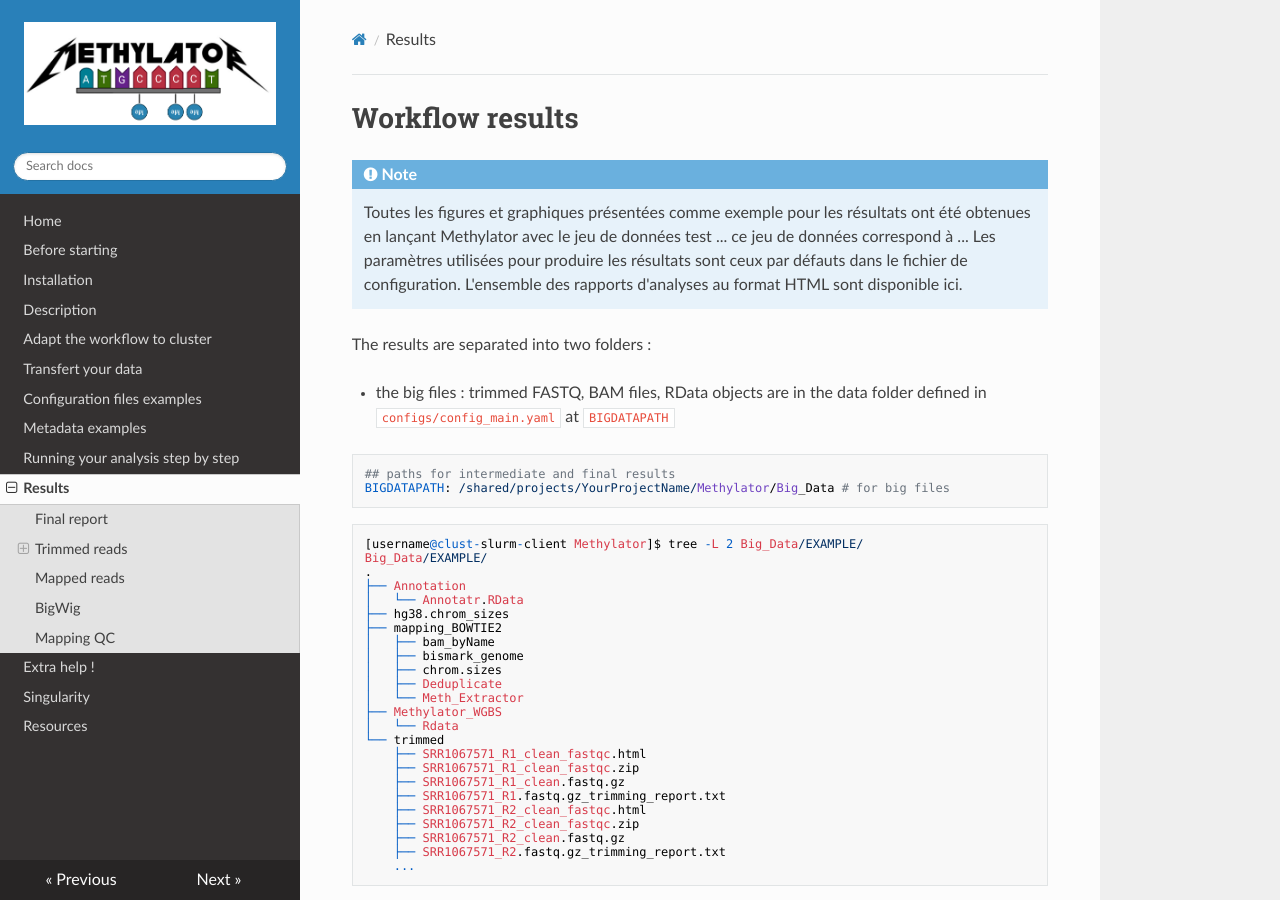
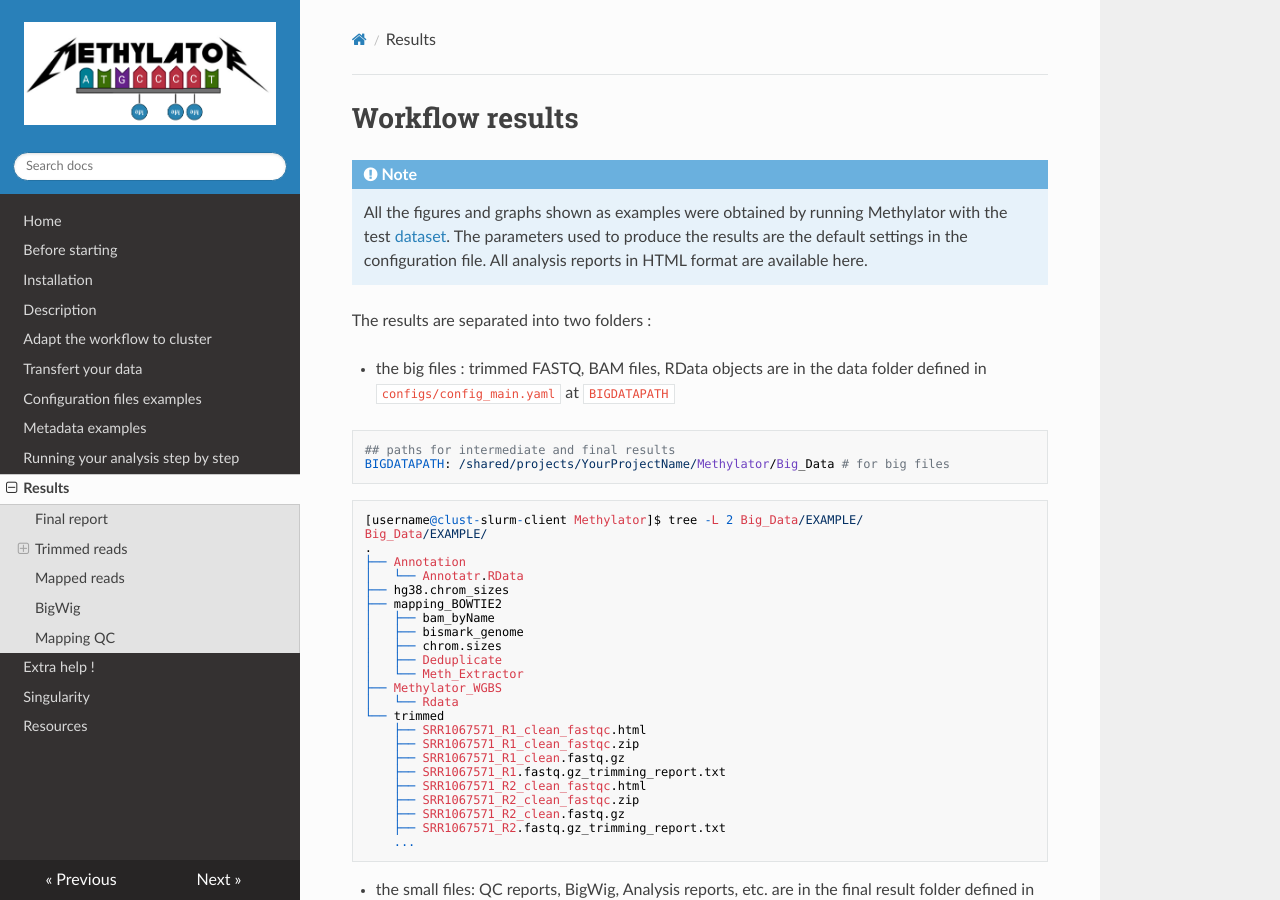
Before and after one commit to parisepigenetics/Methylator-Documentation, an MkDocs documentation site: the page built from docs/results.md, in a window 1280 px wide and 900 px high. Built offline with MkDocs 1.6.1, drawn with Linux system fonts in a browser that asks for light colours; nearby versions of some CDN libraries.

Commit message:
Update results.md

```diff
--- a/docs/results.md
+++ b/docs/results.md
@@ -1,10 +1,8 @@
 # Workflow results
 
+!!! note
+    All the figures and graphs shown as examples were obtained by running Methylator with the test [dataset](quick_start.md). The parameters used to produce the results are the default settings in the configuration file. All analysis reports in HTML format are available here.
 
-!!! note
-    Toutes les figures et graphiques présentées comme exemple pour les résultats ont été obtenues en lançant Methylator avec le jeu de données test ...
-    ce jeu de données correspond à ... Les paramètres utilisées pour produire les résultats sont ceux par défauts dans le fichier de configuration.
-    L'ensemble des rapports d'analyses au format HTML sont disponible ici.
 
 The results are separated into two folders :
 
```
